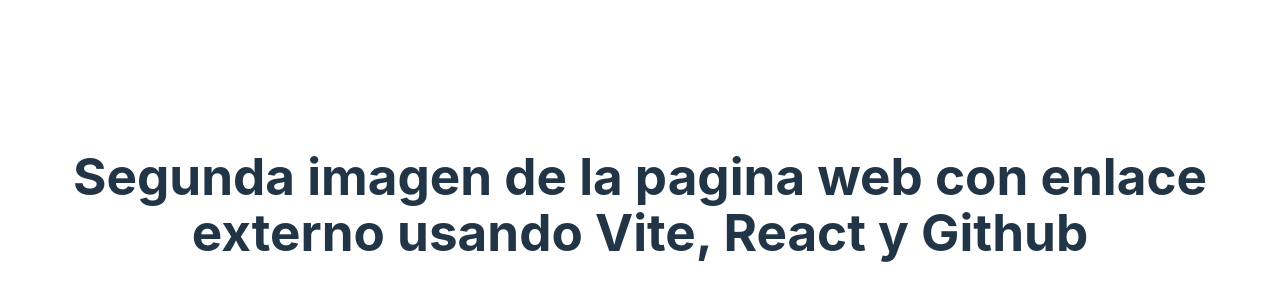
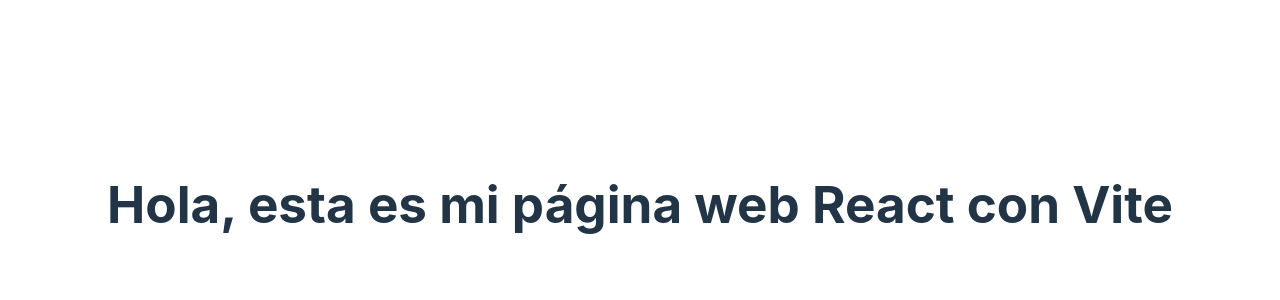
Before and after one commit to tokki9/Vite-React, a React (Vite) app: page / in a window 1280 px wide. Shown: the part 196-496 px from the top of the page. Built offline with nearby package versions, Linux system fonts and the light colour scheme.

Commit message:
Primer comit de la experiencia 1 parte 3

```diff
--- a/src/App.jsx
+++ b/src/App.jsx
@@ -10,13 +10,11 @@ import viteLogo from '/vite.svg'
 import './App.css'
 
 function App() {
-  const [count, setCount] = useState(0)
-
   return (
-    <h1>
-      Segunda imagen de la pagina web con enlace externo usando Vite, React y Github
-    </h1>
-  )
+    <div>
+      <h1>Hola, esta es mi página web React con Vite</h1>
+    </div>
+  );
 }
 
-export default App
+export default App;
```
